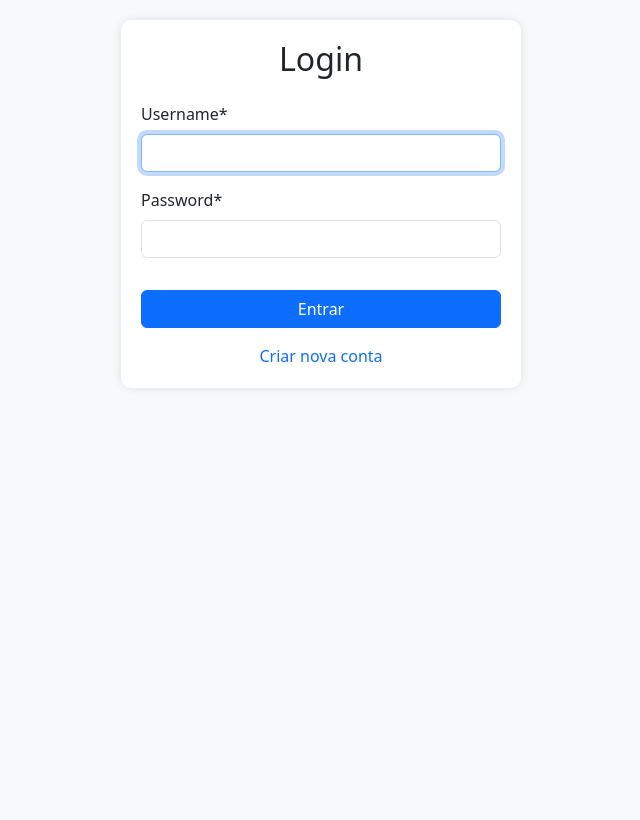
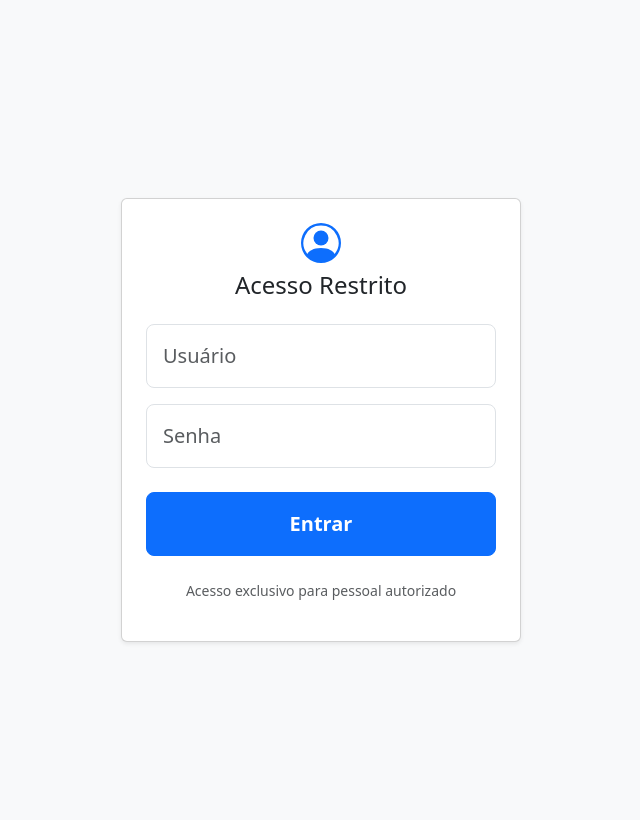
Before and after one commit to ThiagoSenez/luniza, a Django app: page / in a window 1280 px wide. Shown: the whole page, without its empty margins (319-959 px from the left). Before the commit the page ends 362 px from the top, so only its background shows below. Run offline with Django 5.2, Linux system fonts and the light colour scheme; some libraries are stand-ins or nearby versions.

Commit message:
login atualizado
somente pessoas autorizadas

```diff
--- a/accounts/templates/accounts/login.html
+++ b/accounts/templates/accounts/login.html
@@ -1,16 +1,81 @@
 {% extends "accounts/base.html" %}
-{% load crispy_forms_tags %}
+{% block content %}
+<div class="container d-flex justify-content-center align-items-center vh-100">
+  <div class="card shadow-sm" style="width: 100%; max-width: 400px;">
+    <div class="card-body p-4">
+      <!-- Logo/Cabeçalho -->
+      <div class="text-center mb-4">
+        <svg width="40" height="40" class="bi bi-person-circle text-primary" viewBox="0 0 16 16" fill="currentColor">
+          <path d="M11 6a3 3 0 1 1-6 0 3 3 0 0 1 6 0z"/>
+          <path fill-rule="evenodd" d="M0 8a8 8 0 1 1 16 0A8 8 0 0 1 0 8zm8-7a7 7 0 0 0-5.468 11.37C3.242 11.226 4.805 10 8 10s4.757 1.225 5.468 2.37A7 7 0 0 0 8 1z"/>
+        </svg>
+        <h2 class="h4 mt-2">Acesso Restrito</h2>
+      </div>
 
-{% block content %}
-<div class="auth-container">
-    <h2 class="text-center mb-4">Login</h2>
-    <form method="post">
+      <!-- Mensagens de erro -->
+      {% if messages %}
+        {% for message in messages %}
+        <div class="alert alert-danger alert-dismissible fade show mb-3 py-2">
+          {{ message }}
+          <button type="button" class="btn-close" data-bs-dismiss="alert"></button>
+        </div>
+        {% endfor %}
+      {% endif %}
+
+      <!-- Formulário -->
+      <form method="post">
         {% csrf_token %}
-        {{ form|crispy }}
-        <button type="submit" class="btn btn-primary w-100 mt-3">Entrar</button>
-    </form>
-    <div class="text-center mt-3">
-        <a href="{% url 'signup' %}" class="text-decoration-none">Criar nova conta</a>
+
+        <div class="mb-3">
+          <label for="username" class="form-label visually-hidden">Usuário</label>
+          <input type="text"
+                 id="username"
+                 name="username"
+                 class="form-control form-control-lg py-3"
+                 placeholder="Usuário"
+                 required
+                 autocomplete="username">
+        </div>
+
+        <div class="mb-3">
+          <label for="password" class="form-label visually-hidden">Senha</label>
+          <input type="password"
+                 id="password"
+                 name="password"
+                 class="form-control form-control-lg py-3"
+                 placeholder="Senha"
+                 required
+                 autocomplete="current-password">
+        </div>
+
+        <button type="submit" class="btn btn-primary btn-lg w-100 py-3 mt-2">
+          <span class="fw-semibold">Entrar</span>
+        </button>
+      </form>
+
+      <!-- Rodapé -->
+      <div class="text-center mt-4">
+        <p class="small text-muted">Acesso exclusivo para pessoal autorizado</p>
+      </div>
     </div>
+  </div>
 </div>
+
+<style>
+  /* Otimizações específicas para iPhone 15 Plus */
+  @media (max-width: 430px) {
+    .card {
+      border: none !important;
+      box-shadow: none !important;
+    }
+    body {
+      background-color: #f8f9fa;
+    }
+  }
+
+  /* Melhora a experiência de digitação */
+  input {
+    border-radius: 8px !important;
+  }
+</style>
 {% endblock %}
--- a/accounts/views.py
+++ b/accounts/views.py
@@ -3,6 +3,7 @@ from django.contrib.auth.forms import UserCreationForm
 from django.contrib.auth import login
 from django.contrib.auth.decorators import login_required
 
+@login_required
 def signup(request):
     if request.method == 'POST':
         form = UserCreationForm(request.POST)
```
Also changed, not shown: accounts/templates/accounts/home.html (+8 -0 lines).
